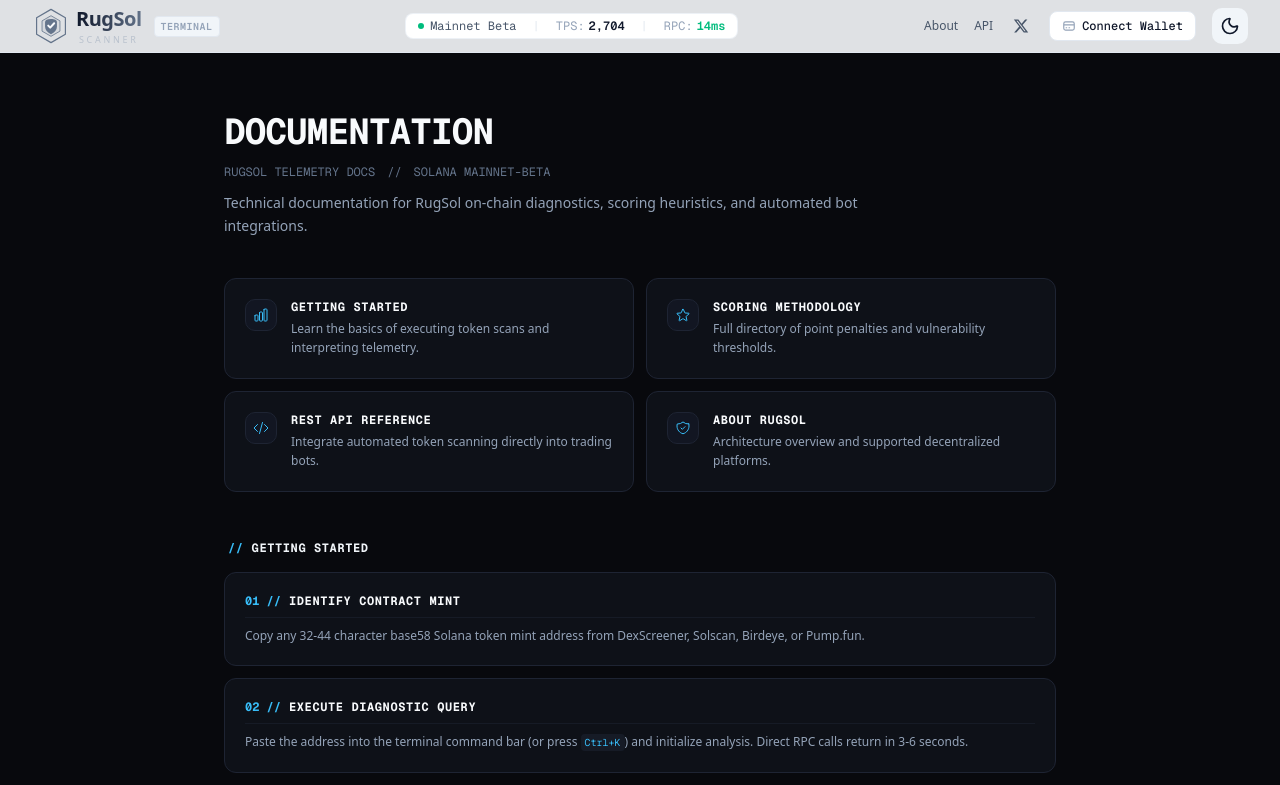
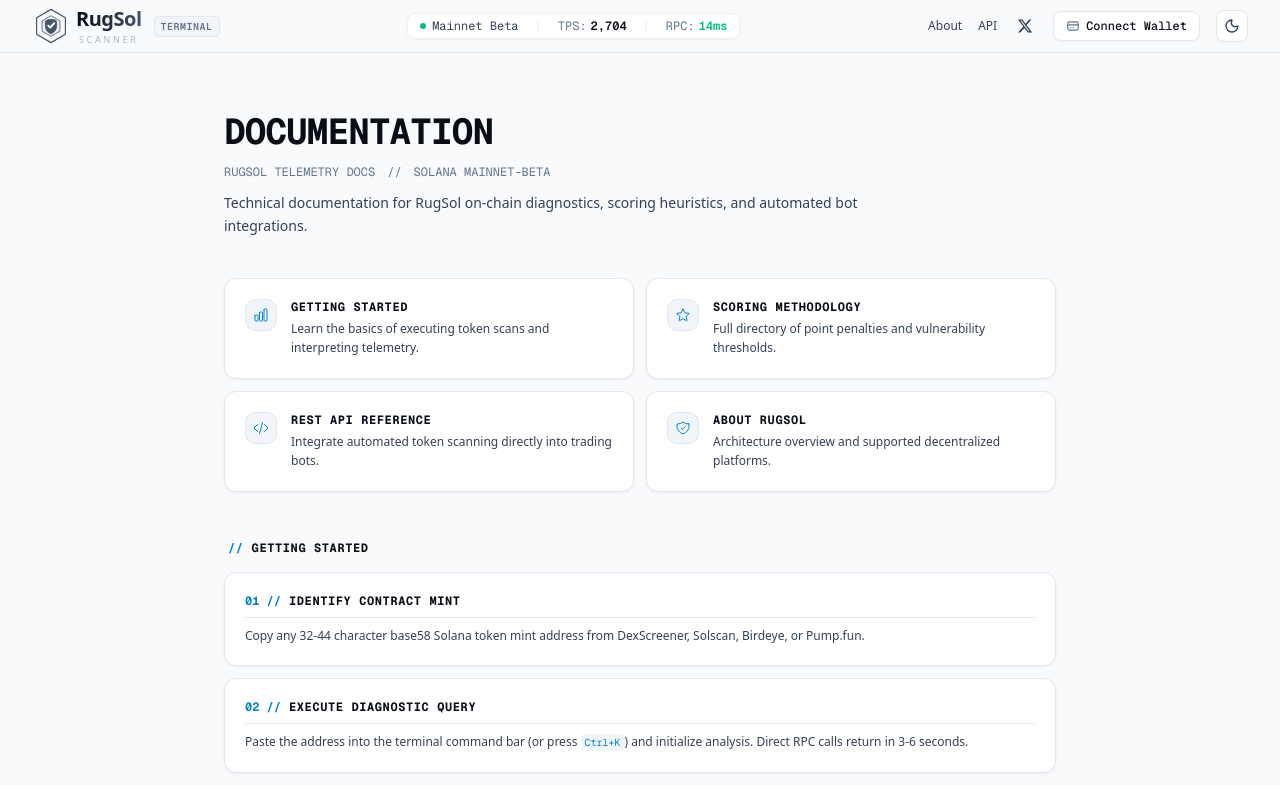
Before and after one commit to Luftflotte/rugsol, a Next.js app: page /docs in a window 1280 px wide. Shown: the top 785 px of the page. Built offline with nearby package versions, Linux system fonts and the light colour scheme.

Commit message:
feat: implement high-contrast fintech light theme and purge github references

```diff
--- a/app/globals.css
+++ b/app/globals.css
@@ -56,56 +56,56 @@
   --color-secondary-accent: var(--secondary-accent);
 }
 
-:root {
+:root, [data-theme="light"], html.light {
   --radius: 0.5rem;
 
-  /* Light theme - Clean architectural slate */
+  /* Light theme - High-End Fintech / Trading Terminal Paper Aesthetic */
   --bg-main: #f8fafc;
   --bg-card: #ffffff;
   --bg-secondary: #f1f5f9;
-  --text-primary: #0f172a;
-  --text-secondary: #475569;
-  --text-muted: #94a3b8;
+  --text-primary: #090d16;
+  --text-secondary: #334155;
+  --text-muted: #64748b;
   --border-color: #e2e8f0;
-  --primary-accent: #0f172a;
-  --secondary-accent: #334155;
-  --silver-accent: #64748b;
-  --silver-light: #94a3b8;
+  --primary-accent: #0284c7;
+  --secondary-accent: #0369a1;
+  --silver-accent: #475569;
+  --silver-light: #64748b;
 
   --background: #f8fafc;
-  --foreground: #0f172a;
+  --foreground: #090d16;
   --card: #ffffff;
-  --card-foreground: #0f172a;
+  --card-foreground: #090d16;
   --popover: #ffffff;
-  --popover-foreground: #0f172a;
-  --primary: #0f172a;
+  --popover-foreground: #090d16;
+  --primary: #090d16;
   --primary-foreground: #ffffff;
   --secondary: #f1f5f9;
-  --secondary-foreground: #0f172a;
+  --secondary-foreground: #090d16;
   --muted: #f1f5f9;
   --muted-foreground: #64748b;
   --accent: #f1f5f9;
-  --accent-foreground: #0f172a;
+  --accent-foreground: #090d16;
   --destructive: #ef4444;
   --border: #e2e8f0;
   --input: #e2e8f0;
-  --ring: #64748b;
-  --chart-1: #0f172a;
-  --chart-2: #334155;
-  --chart-3: #64748b;
-  --chart-4: #94a3b8;
-  --chart-5: #cbd5e1;
-  --sidebar: #f8fafc;
-  --sidebar-foreground: #0f172a;
-  --sidebar-primary: #0f172a;
+  --ring: #0284c7;
+  --chart-1: #059669;
+  --chart-2: #0284c7;
+  --chart-3: #d97706;
+  --chart-4: #dc2626;
+  --chart-5: #64748b;
+  --sidebar: #ffffff;
+  --sidebar-foreground: #090d16;
+  --sidebar-primary: #0284c7;
   --sidebar-primary-foreground: #ffffff;
   --sidebar-accent: #f1f5f9;
-  --sidebar-accent-foreground: #0f172a;
+  --sidebar-accent-foreground: #090d16;
   --sidebar-border: #e2e8f0;
-  --sidebar-ring: #64748b;
+  --sidebar-ring: #0284c7;
 }
 
-[data-theme="dark"] {
+[data-theme="dark"], html.dark {
   /* Dark theme - High-Density Pro Trading Terminal */
   --bg-main: #08090d;
   --bg-card: #0e1118;
@@ -172,7 +172,7 @@
   background: var(--bg-card);
   border: 1px solid var(--border-color);
   border-radius: var(--radius);
-  transition: border-color 0.15s ease, background-color 0.15s ease;
+  transition: border-color 0.15s ease, background-color 0.15s ease, box-shadow 0.15s ease;
 }
 
 .terminal-card:hover, .glass-card:hover {
@@ -181,7 +181,7 @@
 
 /* Subtle Card Hover */
 .card-hover {
-  transition: border-color 0.15s ease, background-color 0.15s ease;
+  transition: border-color 0.15s ease, background-color 0.15s ease, box-shadow 0.15s ease;
 }
 .card-hover:hover {
   border-color: #3b455d;
@@ -286,3 +286,202 @@
   -ms-overflow-style: none;
   scrollbar-width: none;
 }
+
+/* ==========================================================================
+   Light Mode Overrides (Fintech Paper Architecture)
+   Enables high-contrast, clean modern light mode across the entire app
+   ========================================================================== */
+html[data-theme="light"],
+html.light {
+  color-scheme: light;
+}
+
+html[data-theme="light"] body,
+html.light body {
+  background-color: #f8fafc;
+  color: #090d16;
+}
+
+/* Background surfaces */
+html[data-theme="light"] .bg-\[\#08090d\],
+html.light .bg-\[\#08090d\] {
+  background-color: #f8fafc !important;
+}
+
+html[data-theme="light"] .bg-\[\#090b10\],
+html.light .bg-\[\#090b10\] {
+  background-color: #f1f5f9 !important;
+}
+
+html[data-theme="light"] .bg-\[\#0e1118\],
+html.light .bg-\[\#0e1118\] {
+  background-color: #ffffff !important;
+  box-shadow: 0 1px 3px 0 rgba(15, 23, 42, 0.05), 0 1px 2px -1px rgba(15, 23, 42, 0.03);
+}
+
+html[data-theme="light"] .bg-\[\#121622\],
+html[data-theme="light"] .bg-\[\#131722\],
+html[data-theme="light"] .bg-\[\#141824\],
+html[data-theme="light"] .bg-\[\#161b26\],
+html.light .bg-\[\#121622\],
+html.light .bg-\[\#131722\],
+html.light .bg-\[\#141824\],
+html.light .bg-\[\#161b26\] {
+  background-color: #f1f5f9 !important;
+}
+
+html[data-theme="light"] .bg-\[\#0a0d14\],
+html.light .bg-\[\#0a0d14\] {
+  background-color: #f8fafc !important;
+}
+
+/* Borders & Dividers */
+html[data-theme="light"] .border-\[\#1e2433\],
+html[data-theme="light"] .border-\[\#161b26\],
+html.light .border-\[\#1e2433\],
+html.light .border-\[\#161b26\] {
+  border-color: #e2e8f0 !important;
+}
+
+html[data-theme="light"] .divide-\[\#1e2433\] > :not([hidden]) ~ :not([hidden]),
+html[data-theme="light"] .divide-\[\#161b26\] > :not([hidden]) ~ :not([hidden]),
+html.light .divide-\[\#1e2433\] > :not([hidden]) ~ :not([hidden]),
+html.light .divide-\[\#161b26\] > :not([hidden]) ~ :not([hidden]) {
+  border-color: #e2e8f0 !important;
+}
+
+/* Typography */
+html[data-theme="light"] .text-\[\#f8fafc\],
+html[data-theme="light"] .text-\[\#f1f5f9\],
+html[data-theme="light"] .text-\[\#f3f4f6\],
+html.light .text-\[\#f8fafc\],
+html.light .text-\[\#f1f5f9\],
+html.light .text-\[\#f3f4f6\] {
+  color: #090d16 !important;
+}
+
+html[data-theme="light"] .text-\[\#94a3b8\],
+html[data-theme="light"] .text-\[\#9ca3af\],
+html.light .text-\[\#94a3b8\],
+html.light .text-\[\#9ca3af\] {
+  color: #334155 !important;
+}
+
+html[data-theme="light"] .text-\[\#64748b\],
+html[data-theme="light"] .text-\[\#6b7280\],
+html.light .text-\[\#64748b\],
+html.light .text-\[\#6b7280\] {
+  color: #64748b !important;
+}
+
+/* Hovers */
+html[data-theme="light"] .hover\:bg-\[\#121622\]:hover,
+html[data-theme="light"] .hover\:bg-\[\#161b26\]:hover,
+html[data-theme="light"] .hover\:bg-\[\#1a2030\]:hover,
+html.light .hover\:bg-\[\#121622\]:hover,
+html.light .hover\:bg-\[\#161b26\]:hover,
+html.light .hover\:bg-\[\#1a2030\]:hover {
+  background-color: #f1f5f9 !important;
+}
+
+html[data-theme="light"] .hover\:border-\[\#38bdf8\]\/40:hover,
+html.light .hover\:border-\[\#38bdf8\]\/40:hover {
+  border-color: #0284c7 !important;
+}
+
+/* Accents tuned for high contrast on light paper */
+html[data-theme="light"] .text-\[\#38bdf8\],
+html.light .text-\[\#38bdf8\] {
+  color: #0284c7 !important;
+}
+
+html[data-theme="light"] .bg-\[\#38bdf8\],
+html.light .bg-\[\#38bdf8\] {
+  background-color: #0284c7 !important;
+  color: #ffffff !important;
+}
+
+html[data-theme="light"] .bg-\[\#38bdf8\]\/10,
+html.light .bg-\[\#38bdf8\]\/10 {
+  background-color: rgba(2, 132, 199, 0.08) !important;
+}
+
+html[data-theme="light"] .border-\[\#38bdf8\]\/30,
+html.light .border-\[\#38bdf8\]\/30 {
+  border-color: rgba(2, 132, 199, 0.3) !important;
+}
+
+html[data-theme="light"] .text-emerald-400,
+html.light .text-emerald-400 {
+  color: #059669 !important;
+}
+
+html[data-theme="light"] .bg-emerald-500\/10,
+html.light .bg-emerald-500\/10 {
+  background-color: rgba(5, 150, 105, 0.08) !important;
+}
+
+html[data-theme="light"] .border-emerald-500\/30,
+html.light .border-emerald-500\/30 {
+  border-color: rgba(5, 150, 105, 0.25) !important;
+}
+
+html[data-theme="light"] .text-rose-400,
+html.light .text-rose-400 {
+  color: #dc2626 !important;
+}
+
+html[data-theme="light"] .bg-rose-500\/10,
+html.light .bg-rose-500\/10 {
+  background-color: rgba(220, 38, 38, 0.08) !important;
+}
+
+html[data-theme="light"] .border-rose-500\/30,
+html.light .border-rose-500\/30 {
+  border-color: rgba(220, 38, 38, 0.25) !important;
+}
+
+html[data-theme="light"] .text-amber-400,
+html.light .text-amber-400 {
+  color: #d97706 !important;
+}
+
+html[data-theme="light"] .bg-amber-500\/10,
+html.light .bg-amber-500\/10 {
+  background-color: rgba(217, 119, 6, 0.08) !important;
+}
+
+html[data-theme="light"] .border-amber-500\/30,
+html.light .border-amber-500\/30 {
+  border-color: rgba(217, 119, 6, 0.25) !important;
+}
+
+html[data-theme="light"] .text-purple-400,
+html.light .text-purple-400 {
+  color: #7c3aed !important;
+}
+
+html[data-theme="light"] .bg-purple-500\/10,
+html.light .bg-purple-500\/10 {
+  background-color: rgba(124, 58, 237, 0.08) !important;
+}
+
+html[data-theme="light"] .border-purple-500\/30,
+html.light .border-purple-500\/30 {
+  border-color: rgba(124, 58, 237, 0.25) !important;
+}
+
+/* Card hover and interactive states in light mode */
+html[data-theme="light"] .terminal-card:hover,
+html[data-theme="light"] .glass-card:hover,
+html.light .terminal-card:hover,
+html.light .glass-card:hover {
+  border-color: #cbd5e1;
+  box-shadow: 0 4px 6px -1px rgba(15, 23, 42, 0.07), 0 2px 4px -2px rgba(15, 23, 42, 0.05);
+}
+
+/* Light mode card border enhancements */
+html[data-theme="light"] .bg-bg-card,
+html.light .bg-bg-card {
+  box-shadow: 0 1px 3px 0 rgba(15, 23, 42, 0.04), 0 1px 2px -1px rgba(15, 23, 42, 0.02);
+}
--- a/app/layout.tsx
+++ b/app/layout.tsx
@@ -60,6 +60,7 @@
                 const theme = localStorage.getItem('theme') ||
                   (window.matchMedia('(prefers-color-scheme: dark)').matches ? 'dark' : 'light');
                 document.documentElement.setAttribute('data-theme', theme);
+                document.documentElement.classList.add(theme);
               })();
             `,
           }}
--- a/app/security/page.tsx
+++ b/app/security/page.tsx
@@ -130,7 +130,7 @@
                 <div className="flex items-start gap-2.5 bg-[#121622] p-3 rounded-lg border border-[#1e2433]">
                   <span className="text-[#38bdf8] font-bold">[01]</span>
                   <p className="text-[#94a3b8] font-sans">
-                    Submit disclosures via GitHub Security Advisory or direct message to our verified handle on X (@RugSolScanner).
+                    Submit disclosures via direct message to our verified handle on X (@RugSolScanner).
                   </p>
                 </div>
                 <div className="flex items-start gap-2.5 bg-[#121622] p-3 rounded-lg border border-[#1e2433]">
--- a/components/ThemeProvider.tsx
+++ b/components/ThemeProvider.tsx
@@ -26,6 +26,8 @@
 
   useEffect(() => {
     document.documentElement.setAttribute("data-theme", theme);
+    document.documentElement.classList.remove("light", "dark");
+    document.documentElement.classList.add(theme);
     localStorage.setItem("theme", theme);
   }, [theme]);
 
--- a/components/ThemeToggle.tsx
+++ b/components/ThemeToggle.tsx
@@ -5,20 +5,17 @@
 import { useEffect, useRef, useState } from "react";
 
 export default function ThemeToggle() {
-  // Use ref to track mount state without triggering setState in effect
   const mountedRef = useRef(false);
   const [isClient, setIsClient] = useState(false);
 
   useEffect(() => {
     mountedRef.current = true;
-    // eslint-disable-next-line react-hooks/set-state-in-effect
     setIsClient(true);
   }, []);
 
-  // Don't render anything until mounted to avoid hydration mismatch
   if (!isClient) {
     return (
-      <div className="p-2 rounded-lg bg-bg-secondary w-9 h-9" />
+      <div className="w-8 h-8 rounded-md bg-bg-card border border-border-color shrink-0" />
     );
   }
 
@@ -27,17 +24,20 @@
 
 function ThemeToggleInner() {
   const { theme, toggleTheme } = useTheme();
+  const isDark = theme === "dark";
 
   return (
     <button
       onClick={toggleTheme}
-      className="p-2 rounded-lg bg-bg-secondary hover:opacity-80 transition-colors"
-      aria-label={theme === "dark" ? "Switch to light mode" : "Switch to dark mode"}
+      className="w-8 h-8 rounded-md bg-bg-card hover:bg-bg-secondary border border-border-color transition-colors flex items-center justify-center cursor-pointer shrink-0 group"
+      aria-label={isDark ? "Switch to Light Theme" : "Switch to Dark Theme"}
+      title={isDark ? "Switch to Light Theme" : "Switch to Dark Theme"}
+      type="button"
     >
-      {theme === "dark" ? (
-        <Sun className="w-5 h-5 text-text-primary" />
+      {isDark ? (
+        <Sun className="w-4 h-4 text-amber-400 group-hover:rotate-45 transition-transform duration-200" />
       ) : (
-        <Moon className="w-5 h-5 text-text-primary" />
+        <Moon className="w-4 h-4 text-slate-700 group-hover:-rotate-12 transition-transform duration-200" />
       )}
     </button>
   );
```
Also changed, not shown: app/terms/page.tsx (+4 -13 lines).
